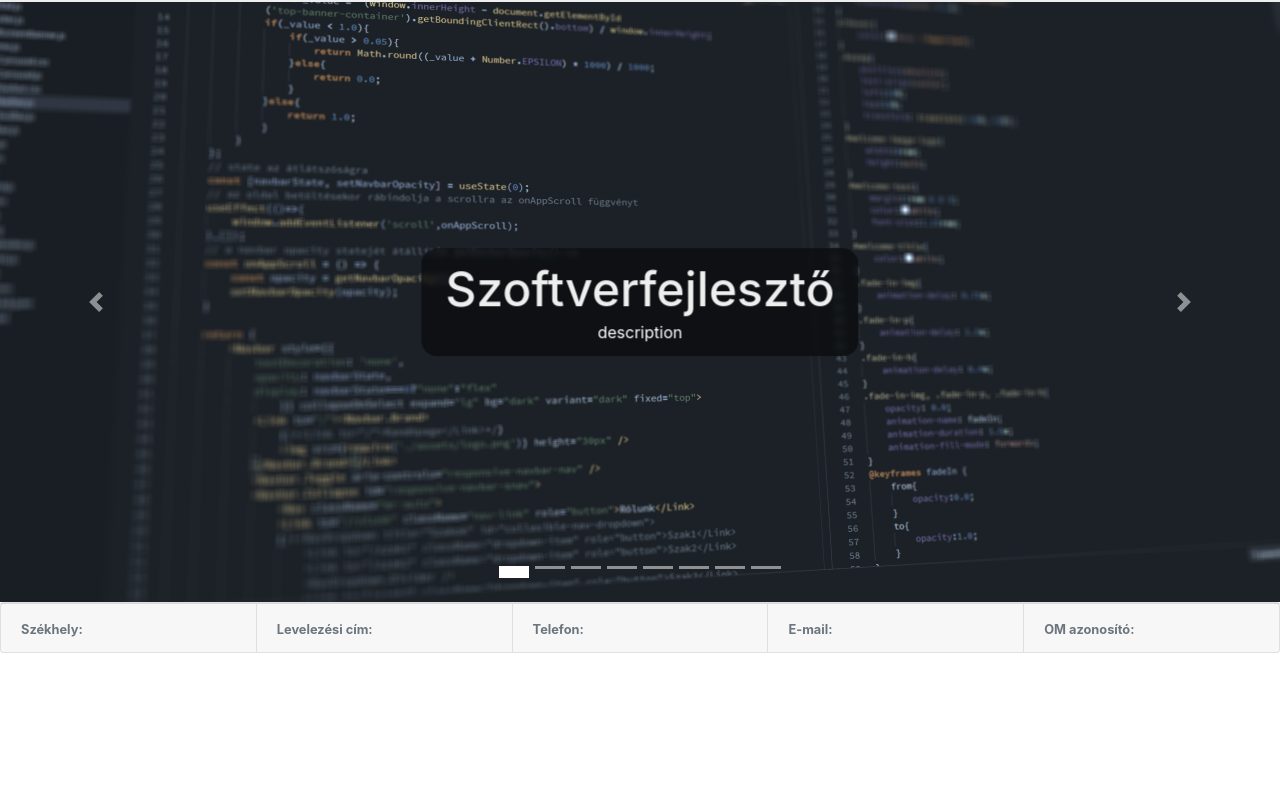
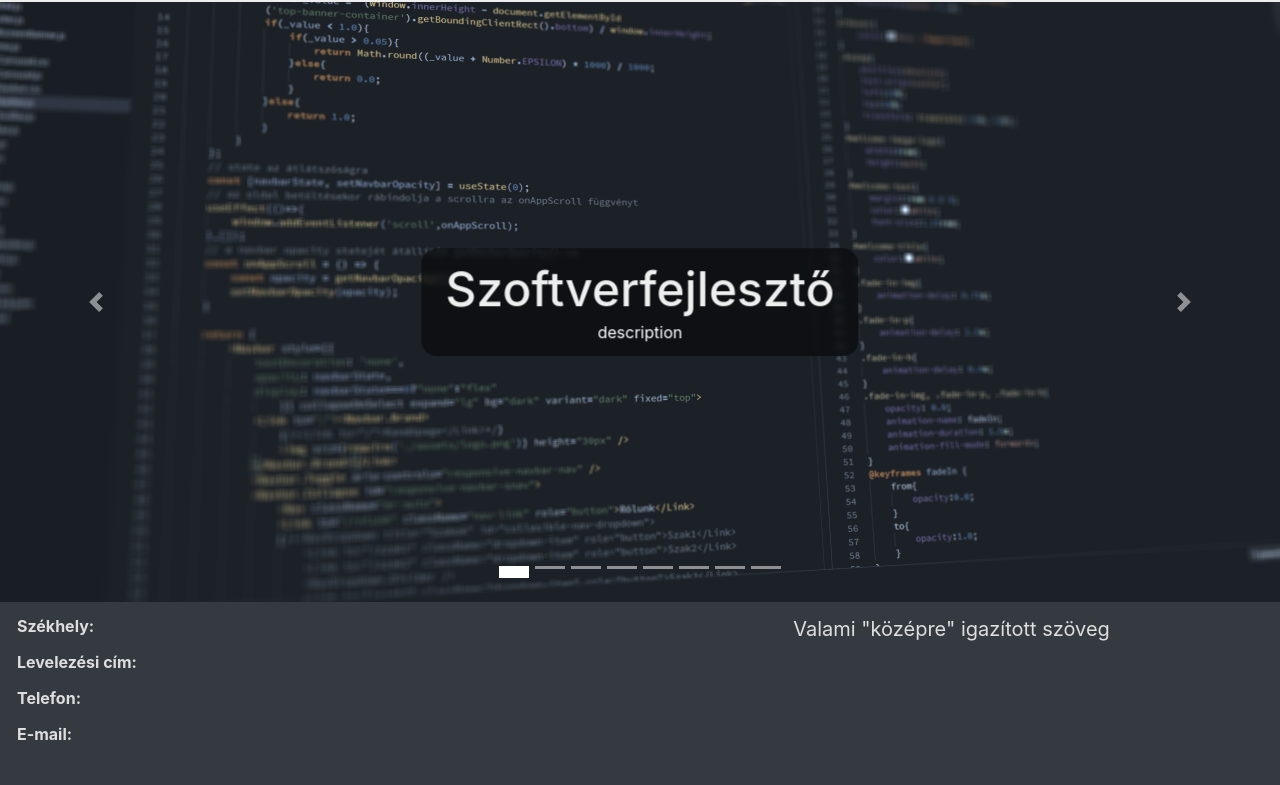
Before and after one commit to kmagdi/kkando, a React (Create React App) app: page / in a window 1280 px wide. Shown: the part 1998-2783 px from the top of the page. Before the commit the page ends 2651 px from the top, so only its background shows below. Built offline with nearby package versions, Linux system fonts and the light colour scheme; no server answers.

Commit message:
Footer css teszt

```diff
--- /dev/null
+++ b/src/components/Footer.css
@@ -0,0 +1,35 @@
+:root{
+    --footer-padding:0.75rem;
+}
+#footer{
+    color:#ebebeb;
+    color:#dedede;
+    background-color:#343a40;
+    padding:var(--footer-padding) 2rem 0 2rem;
+}
+.footer-col{
+    padding:0 !important;
+}
+.footer-col p{
+    margin:0 0 var(--footer-padding) 0;
+}
+@media (max-width: 991px) {
+    .footer-col{
+        padding-left:0;
+        padding-right:0;
+    }
+    .footer-col p{
+        text-align:center;
+        margin-left:0;
+        margin-right:0;
+    }
+    .footer-col-second{
+        order:1;
+    }
+    .footer-col-first{
+        order:2;
+    }
+    .tab{
+        display:none;
+    }
+}
--- a/src/components/Footer.js
+++ b/src/components/Footer.js
@@ -1,23 +1,19 @@
 import React from 'react';
+import './Footer.css';
 
 export const Footer=(props)=> {
     return(
         <div>
-            <div className="card-group ">
-                <div className="card ">
-                    <div  className="card-footer text-muted"><small className="text-muted"><b>Székhely:</b>{props.contactData.location}</small></div>
-                 </div>
-                <div className="card">
-                    <div className="card-footer text-muted lpc"><small className="text-muted"><b>Levelezési cím:</b>{props.contactData.adress}</small></div>
+            <div id="footer" className="row">
+                <div className="col-lg-6 footer-col footer-col-first">
+                    <p><b>Székhely:</b> {props.contactData.location}</p>
+                    <p><b>Levelezési cím:</b> {props.contactData.adress}</p>
+                    <p><b>Telefon:</b> {props.contactData.tel}</p>
+                    <p><b>E-mail:</b><br/><span className="tab">&nbsp;&nbsp;&nbsp;&nbsp;</span>{props.contactData.email}</p>
+                    <p><b>OM azonosító:</b> {props.contactData.omid}</p>
                 </div>
-                <div className="card">
-                    <div className="card-footer text-muted lpc"><small className="text-muted"><b>Telefon:</b>{props.contactData.tel}</small></div>
-                </div>
-                <div className="card">
-                    <div className="card-footer text-muted lpc"><small className="text-muted"><b>E-mail:</b>{props.contactData.email}</small></div>
-                </div>
-                <div className="card">
-                    <div className="card-footer text-muted lpc"><small className="text-muted"><b>OM azonosító:</b>{props.contactData.omid}</small></div>
+                <div className="col-lg-6 footer-col footer-col-second" style={{textAlign:'center',fontSize:'125%'}}>
+                    <p>Valami "középre" igazított szöveg</p>
                 </div>
             </div>
         </div>
```
